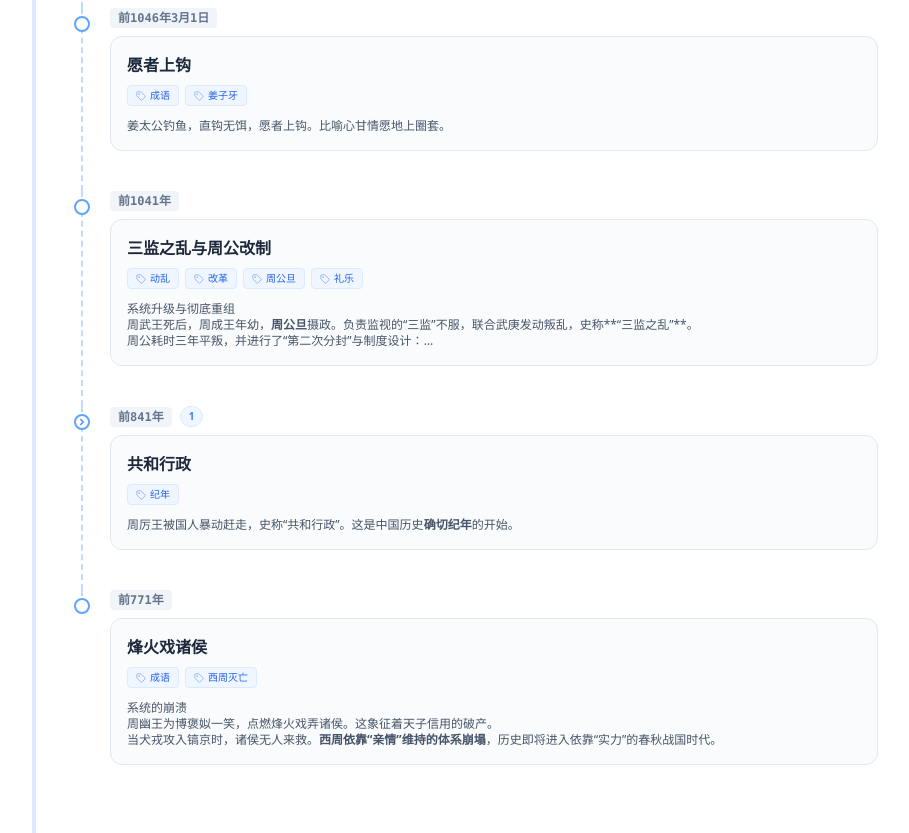
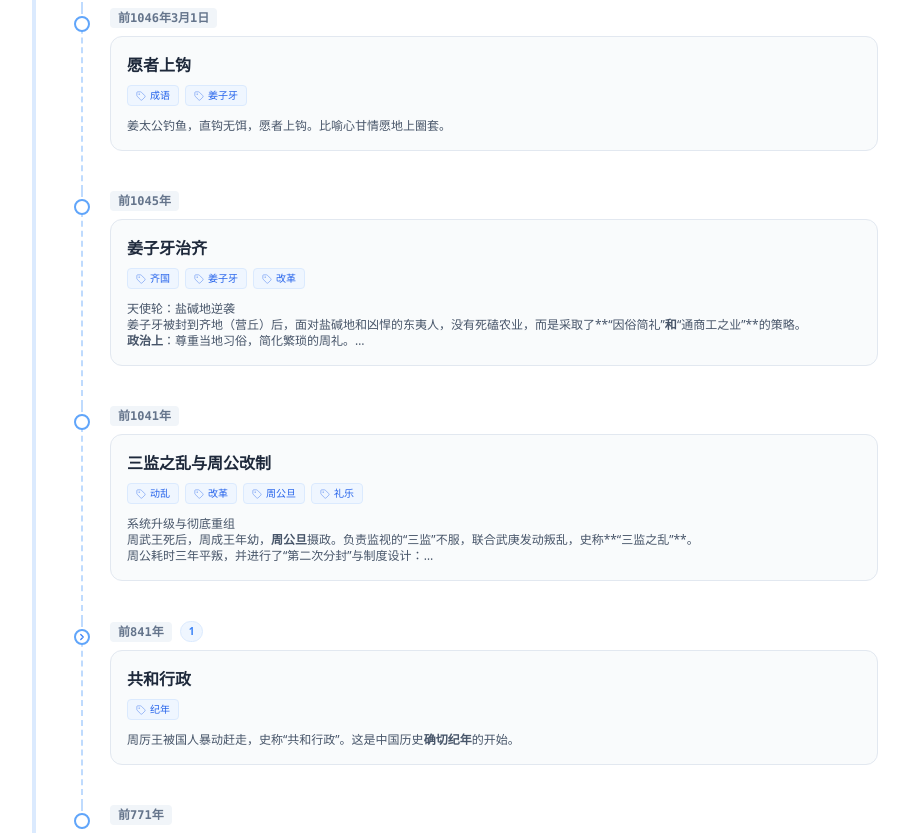
Before and after one commit to kingballyy/VertTimeiLine, a React (Vite) app: page / in a window 1280 px wide. Shown: the part 1346-2179 px from the top of the page, without its empty margins (194-1103 px from the left). Built offline with nearby package versions, Linux system fonts and the light colour scheme.

Commit message:
Add files via upload
修改了初始的内容

```diff
--- a/initialData.ts
+++ b/initialData.ts
@@ -3,7 +3,7 @@ import { TimelineData } from './types';
 export const INITIAL_DATA: TimelineData = {
   "meta": {
     "appName": "VertiLine",
-    "version": "5.4",
+    "version": "5.6",
     "createdAt": "2023-10-27T00:00:00.000Z"
   },
   "events": [
@@ -42,6 +42,7 @@ export const INITIAL_DATA: TimelineData = {
       "content": "周武王建立西周，定都镐京。确立了**分封制**、**宗法制**和**礼乐制度**。",
       "images": [],
       "tags": ["西周", "朝代"],
+      "link": "https://mp.weixin.qq.com/s/GVGJ1fzlCtI5Rls0nYwhvA",
       "children": [
         {
           "id": "zhou-muye",
@@ -58,6 +59,15 @@ export const INITIAL_DATA: TimelineData = {
           "content": "姜太公钓鱼，直钩无饵，愿者上钩。比喻心甘情愿地上圈套。",
           "images": [],
           "tags": ["成语", "姜子牙"]
+        },
+        {
+          "id": "qi-founding",
+          "date": "-001045-01-01",
+          "title": "姜子牙治齐",
+          "content": "### 天使轮：盐碱地逆袭\n\n姜子牙被封到齐地（营丘）后，面对盐碱地和凶悍的东夷人，没有死磕农业，而是采取了**“因俗简礼”**和**“通商工之业”**的策略。\n\n*   **政治上**：尊重当地习俗，简化繁琐的周礼。\n*   **经济上**：利用靠海的优势，大力发展渔业、盐业和纺织业。\n\n齐国因此迅速富强，成为当时的“世界工厂”和贸易中心，确立了“重商主义”的基因。",
+          "images": [],
+          "tags": ["齐国", "姜子牙", "改革"],
+          "children": []
         },
         {
           "id": "zhou-sanjian",
@@ -120,6 +130,22 @@ export const INITIAL_DATA: TimelineData = {
               "tags": ["春秋五霸", "管仲", "尊王攘夷"],
               "children": [
                 {
+                  "id": "qi-guan-bao",
+                  "date": "-000685-02-01",
+                  "title": "一箭之仇与管鲍之交",
+                  "content": "### 惊心动魄的“夺嫡之战”\n\n齐国内乱，公子纠（管仲辅佐）与公子小白（鲍叔牙辅佐）争位。管仲曾在半路拦截小白，**一箭射中其带钩**，小白咬舌喷血装死逃过一劫，抢先回国即位，是为齐桓公。\n\n### 格局打开\n\n齐桓公即位后欲杀管仲报仇，鲍叔牙极力推荐：“君若欲霸王，非管夷吾不可。”齐桓公放下私恨，拜管仲为相，尊为“仲父”。",
+                  "images": [],
+                  "tags": ["成语", "管鲍之交"]
+                },
+                {
+                  "id": "qi-guanshanhai",
+                  "date": "-000680-01-01",
+                  "title": "管仲改革：官山海",
+                  "content": "### 第一招：搞钱\n\n管仲提出“官山海”政策，即**国家垄断盐铁经营**。寓税于价，每一次买卖，国家都在隐形收税。齐国政府瞬间富得流油，军费完全不愁。\n\n### 第二招：顶级阳谋\n\n提出“尊王攘夷”：\n*   **尊王**：给周天子面子，获取政治授权（宪兵队长）。\n*   **攘夷**：打击蛮夷，确立军事霸权。",
+                  "images": [],
+                  "tags": ["改革", "盐铁专卖"]
+                },
+                {
                   "id": "idiom-laomashitu",
                   "date": "-000663-01-01",
                   "title": "老马识途",
@@ -128,6 +154,15 @@ export const INITIAL_DATA: TimelineData = {
                   "tags": ["成语", "管仲"]
                 }
               ]
+            },
+            {
+              "id": "qi-huan-death",
+              "date": "-000643-10-01",
+              "title": "齐桓公之死",
+              "content": "### 饿死宫墙\n\n管仲死后，齐桓公不听劝告，宠信易牙（杀子为食）、竖刁（自宫邀宠）、开方（弃父不奔丧）三个奸臣。\n\n齐桓公病重时，三人为了夺权，筑起高墙堵死宫门，断水断粮。一代霸主最终**活活饿死**，尸体放置六十七天无人收敛，**尸虫爬出门外**。齐国霸业随之衰落。",
+              "images": [],
+              "tags": ["齐桓公", "人性"],
+              "children": []
             },
             {
               "id": "idiom-yiguzuoqi",
@@ -141,18 +176,17 @@ export const INITIAL_DATA: TimelineData = {
               "id": "chunqiu-song",
               "date": "-000638-11-01",
               "title": "宋襄公仁义之师",
-              "content": "### 泓水之战\n\n宋襄公意图称霸，与楚军战于泓水。他死守“仁义”，坚持“不击半渡”，等到楚军全部渡河列阵完毕才开战，结果大败，身受重伤而死。被后世嘲笑为“蠢猪式的仁义”。",
+              "content": "泓水之战中，宋襄公坚持“蠢猪式的仁义”，不击半渡之兵，结果大败。",
               "images": [],
-              "tags": ["春秋五霸", "宋襄公", "仁义"],
-              "children": []
+              "tags": ["春秋五霸", "宋襄公"]
             },
             {
               "id": "chunqiu-jin",
               "date": "-000632-01-01",
               "title": "晋文公称霸",
-              "content": "### 城濮之战\n\n晋文公（重耳）流亡十九年后归国。在城濮之战中，兑现当年“退避三舍”的诺言，诱敌深入，大败楚军，确立了中原霸主地位。",
+              "content": "城濮之战，晋国击败楚国。",
               "images": [],
-              "tags": ["春秋五霸", "霸主"],
+              "tags": ["霸主"],
               "children": [
                 {
                   "id": "idiom-tuibisanshe",
@@ -165,39 +199,20 @@ export const INITIAL_DATA: TimelineData = {
               ]
             },
             {
-              "id": "chunqiu-qin",
-              "date": "-000623-01-01",
-              "title": "秦穆公称霸西戎",
-              "content": "### 东进受阻，西向发展\n\n秦穆公在殽之战败给晋国后，调整战略，向西发展。任用**百里奚**、**蹇叔**、**由余**等贤臣，“益国十二，开地千里，遂霸西戎”。这为后来秦国统一六国奠定了坚实的大后方。",
+              "id": "idiom-yimingjingsren",
+              "date": "-000613-01-01",
+              "title": "一鸣惊人",
+              "content": "楚庄王莅政三年，不飞不鸣，一飞冲天，一鸣惊人。",
               "images": [],
-              "tags": ["春秋五霸", "秦穆公", "百里奚"],
-              "children": []
-            },
-            {
-              "id": "chunqiu-chu",
-              "date": "-000606-01-01",
-              "title": "楚庄王问鼎中原",
-              "content": "### 问鼎之轻重\n\n楚庄王北伐陆浑之戎，陈兵周室边境洛水。周天子派王孙满慰劳，楚庄王公然询问“九鼎之大小轻重”，流露出夺取天下的野心。\n\n此前他“三年不鸣，一鸣惊人”，励精图治，最终饮马黄河，成为春秋霸主。",
-              "images": [],
-              "tags": ["春秋五霸", "楚庄王", "问鼎"],
-              "children": [
-                 {
-                  "id": "idiom-yimingjingsren",
-                  "date": "-000613-01-01",
-                  "title": "一鸣惊人",
-                  "content": "楚庄王莅政三年，不飞不鸣，一飞冲天，一鸣惊人。",
-                  "images": [],
-                  "tags": ["成语", "楚庄王"]
-                }
-              ]
+              "tags": ["成语", "楚庄王"]
             },
             {
               "id": "chunqiu-yue",
               "date": "-000473-01-01",
               "title": "越王勾践灭吴",
-              "content": "春秋时期最后一位霸主。",
+              "content": "春秋最后一位霸主。",
               "images": [],
-              "tags": ["复仇", "春秋五霸"],
+              "tags": ["复仇"],
               "children": [
                 {
                    "id": "idiom-woxinchangdan",
@@ -226,6 +241,15 @@ export const INITIAL_DATA: TimelineData = {
               "content": "《资治通鉴》开篇第一事。周威烈王正式册封晋国大夫韩虔、赵籍、魏斯为诸侯，标志着礼乐制度的彻底崩坏，战国时代正式来临。",
               "images": [],
               "tags": ["资治通鉴", "开篇"]
+            },
+            {
+              "id": "qi-tian-replace",
+              "date": "-000386-01-01",
+              "title": "田氏代齐",
+              "content": "### 终局：借壳上市\n\n齐桓公死后，齐国陷入长期内斗。**田氏家族**悄悄崛起，他们采取**“大斗出，小斗进”**的策略收买民心。\n\n齐国百姓歌颂：“原本属于姜家的齐国，现在心都归田家了。”\n\n到了战国初年，田氏彻底流放姜子牙的后代，自立为国君，周天子被迫承认。**姜齐**灭亡，**田齐**建立，成为战国七雄之一。",
+              "images": [],
+              "tags": ["齐国", "田氏代齐", "权谋"],
+              "children": []
             },
             {
               "id": "idiom-weiweijiuzhao",
@@ -775,4 +799,4 @@ export const INITIAL_DATA: TimelineData = {
       ]
     }
   ]
-};
+}
```
